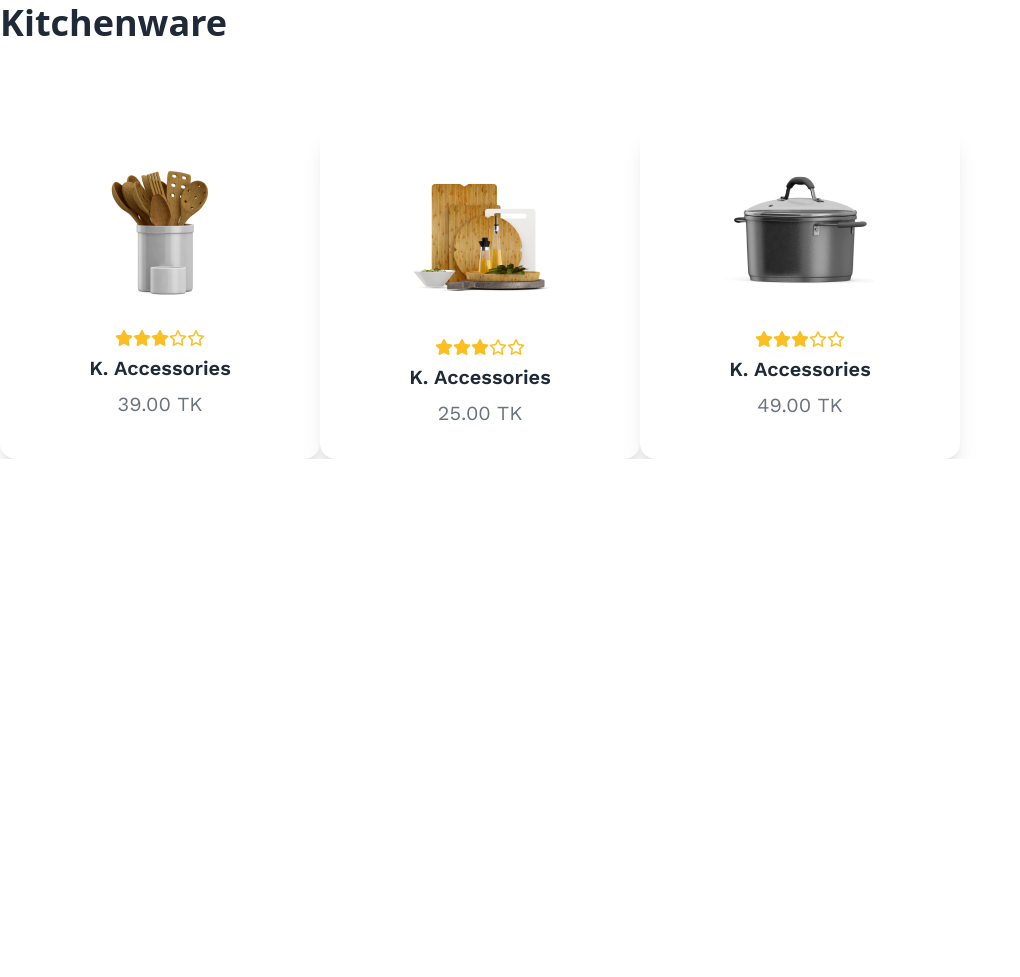
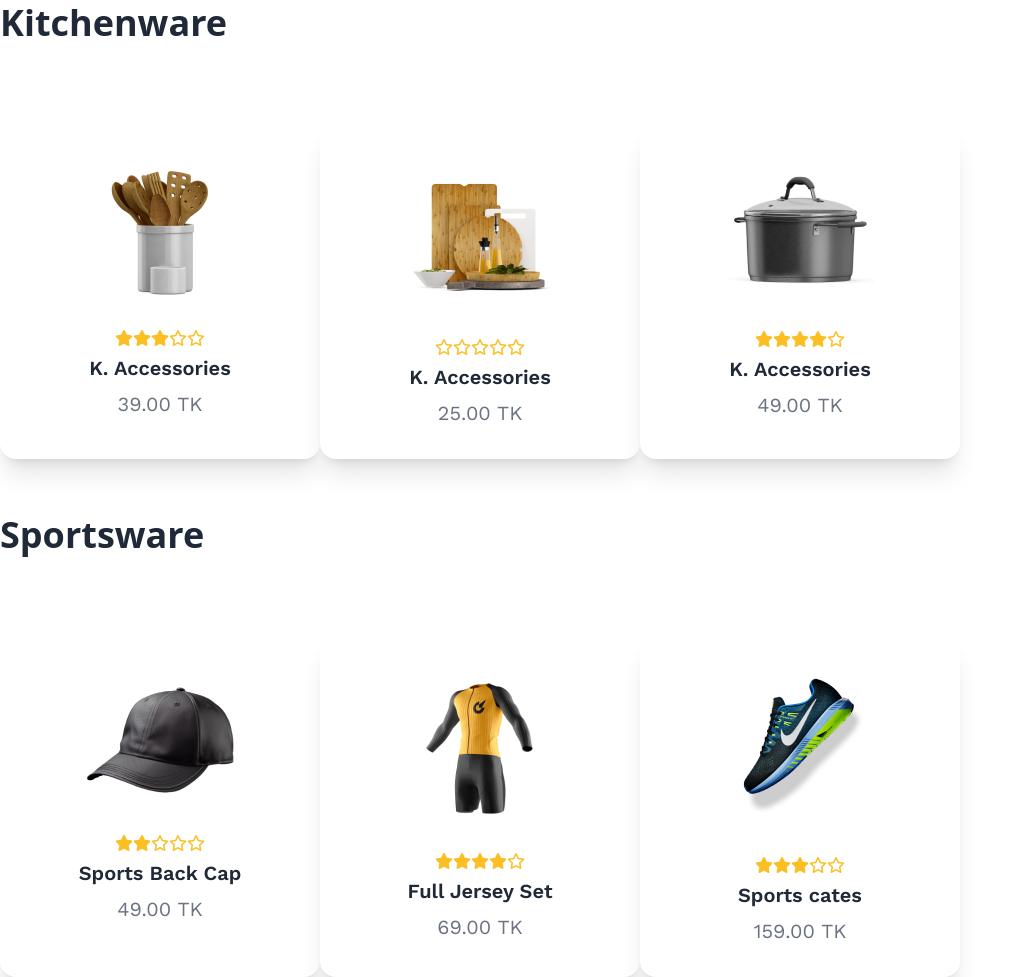
Before and after one commit to Emranhossainshuvo/summer-sale, a plain HTML site: page index.html in a window 1280 px wide. Shown: the part 726-1703 px from the top of the page, without its empty margins (0-1020 px from the left). Before the commit the page ends 1185 px from the top, so only its background shows below. Drawn offline with nearby package versions, Linux system fonts and the light colour scheme.

Commit message:
sportsware section done (without js)

```diff
--- a/index.html
+++ b/index.html
@@ -70,9 +70,9 @@
                     </figure>
                     <div class="card-body items-center text-center">
                         <span class="flex">
-                            <i class="fa-solid text-amber-400 fa-star"></i>
-                            <i class="fa-solid text-amber-400 fa-star"></i>
-                            <i class="fa-solid text-amber-400 fa-star"></i>
+                            <i class="fa-regular text-amber-400 fa-star"></i>
+                            <i class="fa-regular text-amber-400 fa-star"></i>
+                            <i class="fa-regular text-amber-400 fa-star"></i>
                             <i class="fa-regular text-amber-400 fa-star"></i>
                             <i class="fa-regular text-amber-400 fa-star"></i>
                         </span>
@@ -89,7 +89,7 @@
                             <i class="fa-solid text-amber-400 fa-star"></i>
                             <i class="fa-solid text-amber-400 fa-star"></i>
                             <i class="fa-solid text-amber-400 fa-star"></i>
-                            <i class="fa-regular text-amber-400 fa-star"></i>
+                            <i class="fa-solid text-amber-400 fa-star"></i>
                             <i class="fa-regular text-amber-400 fa-star"></i>
                         </span>
                         <h2 class="card-title font-primary text-xl font-semibold">K. Accessories</h2>
@@ -98,6 +98,61 @@
                 </div>
             </div>
         </section>
+        <!-- this is sportsware section -->
+        <section class="w-9/12 mt-14">
+            <h3 class="text-4xl font-semibold">Sportsware</h3>
+            <!-- card container -->
+            <div class="flex mt-20">
+                <div class="card w-96 bg-base-100 shadow-xl">
+                    <figure class="px-10 pt-10">
+                        <img src="images/prod4.png" class="rounded-xl" />
+                    </figure>
+                    <div class="card-body items-center text-center">
+                        <span class="flex">
+                            <i class="fa-solid text-amber-400 fa-star"></i>
+                            <i class="fa-solid text-amber-400 fa-star"></i>
+                            <i class="fa-regular text-amber-400 fa-star"></i>
+                            <i class="fa-regular text-amber-400 fa-star"></i>
+                            <i class="fa-regular text-amber-400 fa-star"></i>
+                        </span>
+                        <h2 class="card-title font-primary text-xl font-semibold">Sports Back Cap</h2>
+                        <p class="text-gray-500 font-primary  text-xl">49.00 TK</p>
+                    </div>
+                </div>
+                <div class="card w-96 bg-base-100 shadow-xl">
+                    <figure class="px-10 pt-10">
+                        <img src="images/prod5.png" class="rounded-xl" />
+                    </figure>
+                    <div class="card-body items-center text-center">
+                        <span class="flex">
+                            <i class="fa-solid text-amber-400 fa-star"></i>
+                            <i class="fa-solid text-amber-400 fa-star"></i>
+                            <i class="fa-solid text-amber-400 fa-star"></i>
+                            <i class="fa-solid text-amber-400 fa-star"></i>
+                            <i class="fa-regular text-amber-400 fa-star"></i>
+                        </span>
+                        <h2 class="card-title font-primary text-xl font-semibold">Full Jersey Set</h2>
+                        <p class="text-gray-500 font-primary  text-xl">69.00 TK</p>
+                    </div>
+                </div>
+                <div class="card w-96 bg-base-100 shadow-xl">
+                    <figure class="px-10 pt-10">
+                        <img src="images/prod6.png" class="rounded-xl" />
+                    </figure>
+                    <div class="card-body items-center text-center">
+                        <span class="flex">
+                            <i class="fa-solid text-amber-400 fa-star"></i>
+                            <i class="fa-solid text-amber-400 fa-star"></i>
+                            <i class="fa-solid text-amber-400 fa-star"></i>
+                            <i class="fa-regular text-amber-400 fa-star"></i>
+                            <i class="fa-regular text-amber-400 fa-star"></i>
+                        </span>
+                        <h2 class="card-title font-primary text-xl font-semibold">Sports cates</h2>
+                        <p class="text-gray-500 font-primary text-xl">159.00 TK</p>
+                    </div>
+                </div>
+            </div>
+        </section>
     </main>
 </body>
 
```
